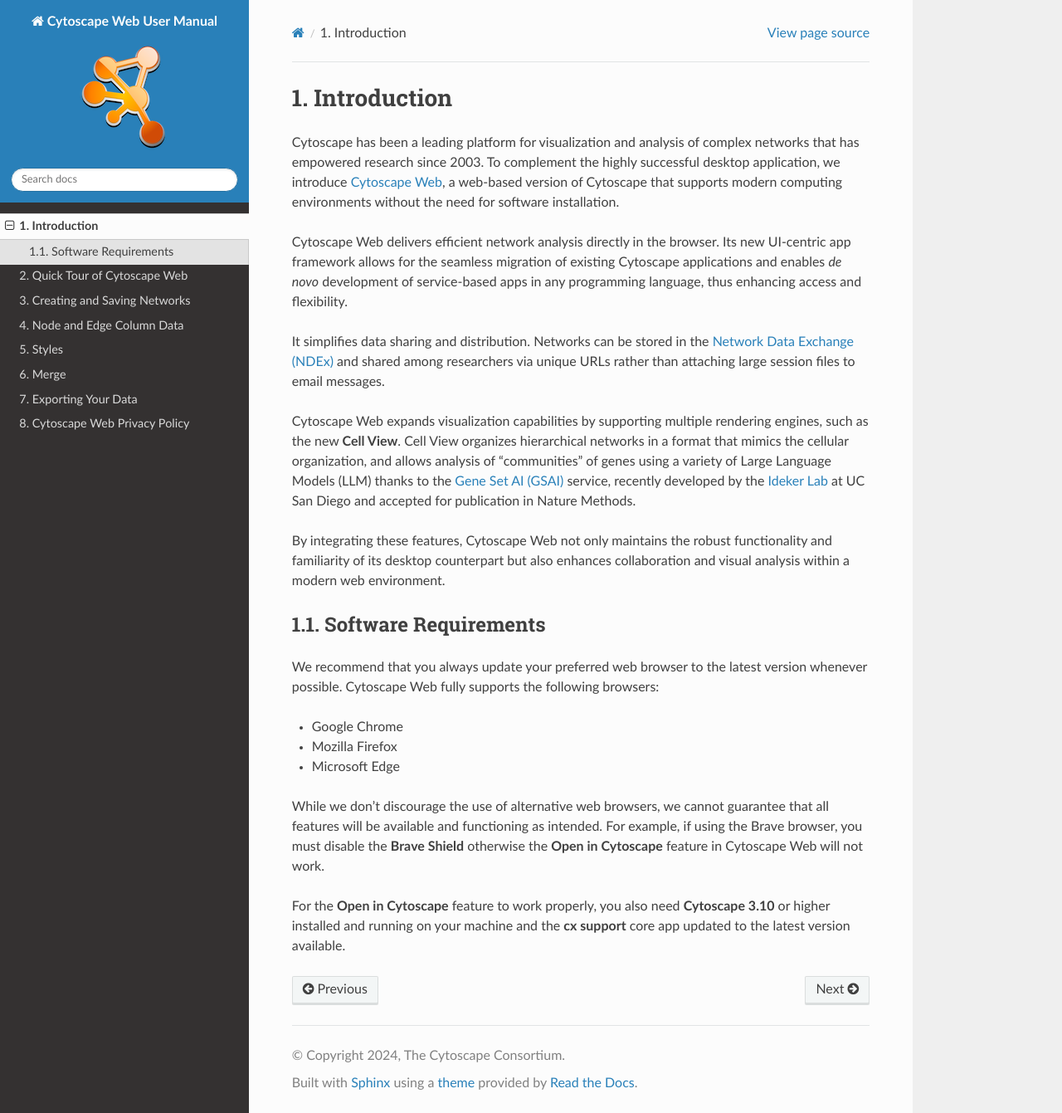
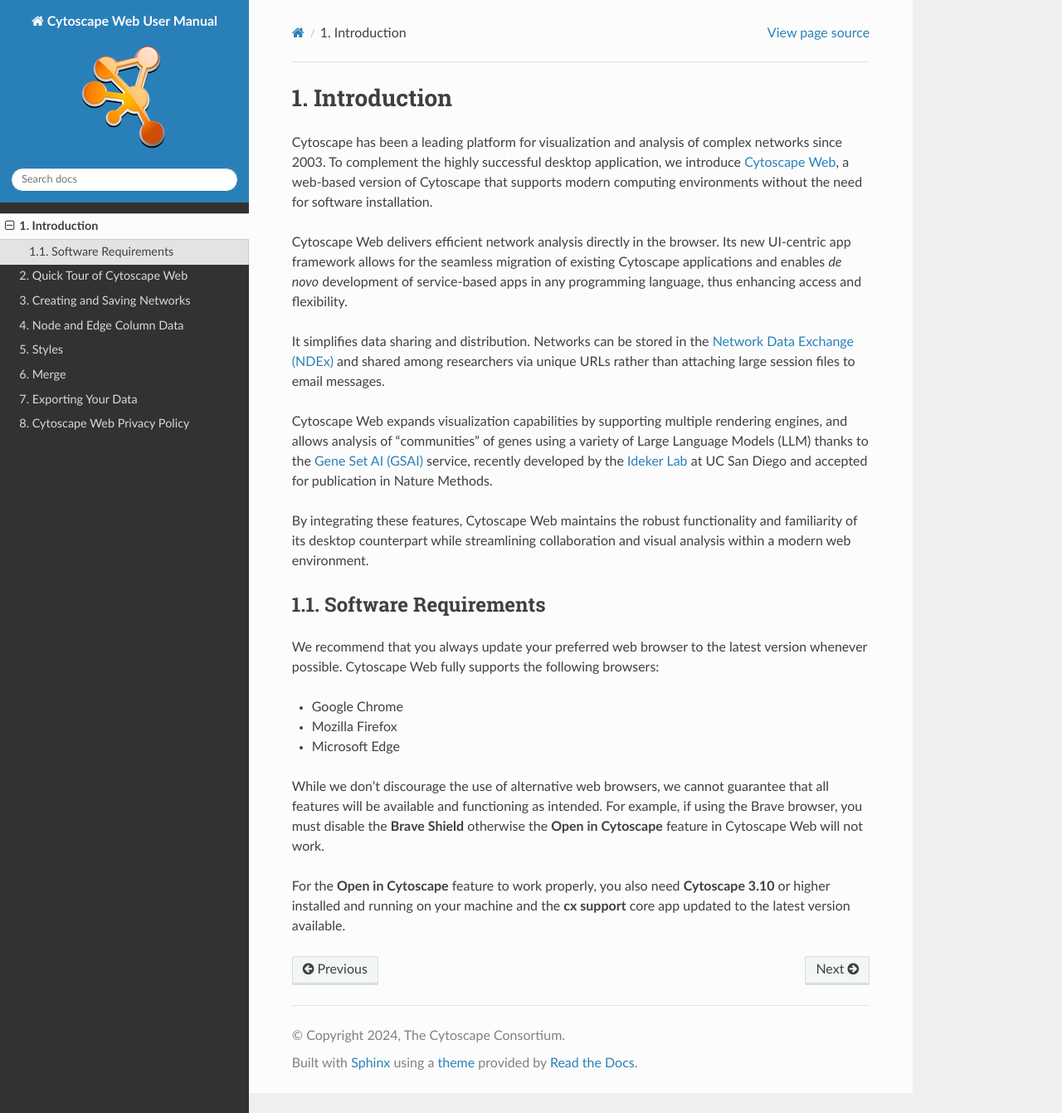
Before and after one commit to cytoscape/web-cytoscape-manual, a Sphinx documentation site: the page built from docs/Introduction.md, in a window 1280 px wide and 1341 px high. Shown: the whole window at 83% size. Built offline with Sphinx 7.4.7 and the Read the Docs theme 3.1.0, drawn with Linux system fonts in a browser that asks for light colours.

Commit message:
Update Introduction.md

```diff
--- a/docs/Introduction.md
+++ b/docs/Introduction.md
@@ -3,15 +3,15 @@
 
 <a id='introduction'> </a>
 
-Cytoscape has been a leading platform for visualization and analysis of complex networks that has empowered research since 2003. To complement the highly successful desktop application, we introduce [Cytoscape Web](https://web.cytoscape.org), a web-based version of Cytoscape that supports modern computing environments without the need for software installation.
+Cytoscape has been a leading platform for visualization and analysis of complex networks since 2003. To complement the highly successful desktop application, we introduce [Cytoscape Web](https://web.cytoscape.org), a web-based version of Cytoscape that supports modern computing environments without the need for software installation.
 
 Cytoscape Web delivers efficient network analysis directly in the browser. Its new UI-centric app framework allows for the seamless migration of existing Cytoscape applications and enables *de novo* development of service-based apps in any programming language, thus enhancing access and flexibility.
 
 It simplifies data sharing and distribution. Networks can be stored in the [Network Data Exchange (NDEx)](https://www.ndexbio.org) and shared among researchers via unique URLs rather than attaching large session files to email messages.
 
-Cytoscape Web expands visualization capabilities by supporting multiple rendering engines, such as the new **Cell View**. Cell View organizes hierarchical networks in a format that mimics the cellular organization, and allows analysis of "communities" of genes using a variety of Large Language Models (LLM) thanks to the [Gene Set AI (GSAI)](https://idekerlab.ucsd.edu/gsai/) service, recently developed by the [Ideker Lab](https://idekerlab.ucsd.edu/) at UC San Diego and accepted for publication in Nature Methods.
+Cytoscape Web expands visualization capabilities by supporting multiple rendering engines, and allows analysis of "communities" of genes using a variety of Large Language Models (LLM) thanks to the [Gene Set AI (GSAI)](https://idekerlab.ucsd.edu/gsai/) service, recently developed by the [Ideker Lab](https://idekerlab.ucsd.edu/) at UC San Diego and accepted for publication in Nature Methods.
 
-By integrating these features, Cytoscape Web not only maintains the robust functionality and familiarity of its desktop counterpart but also enhances collaboration and visual analysis within a modern web environment.
+By integrating these features, Cytoscape Web maintains the robust functionality and familiarity of its desktop counterpart while streamlining collaboration and visual analysis within a modern web environment.
 
 <a id="requirements"> </a>
 ## Software Requirements
```
